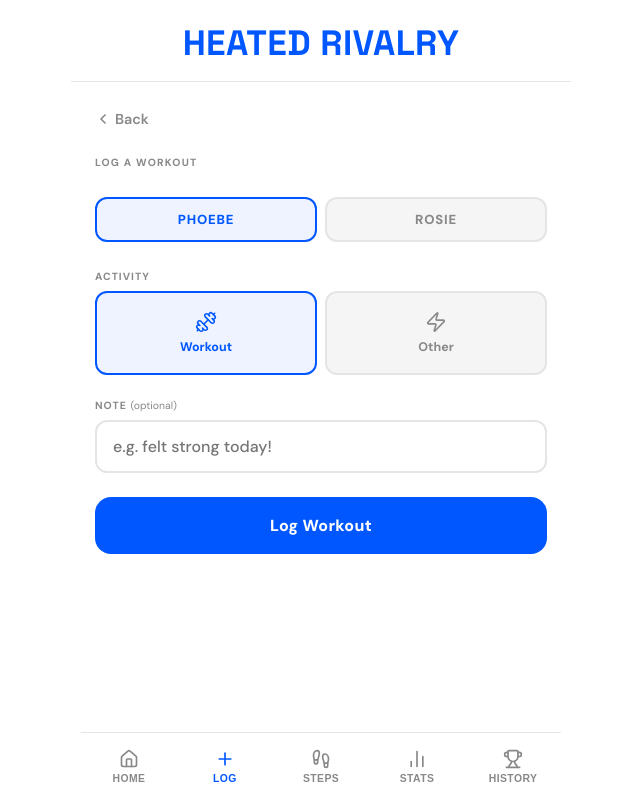
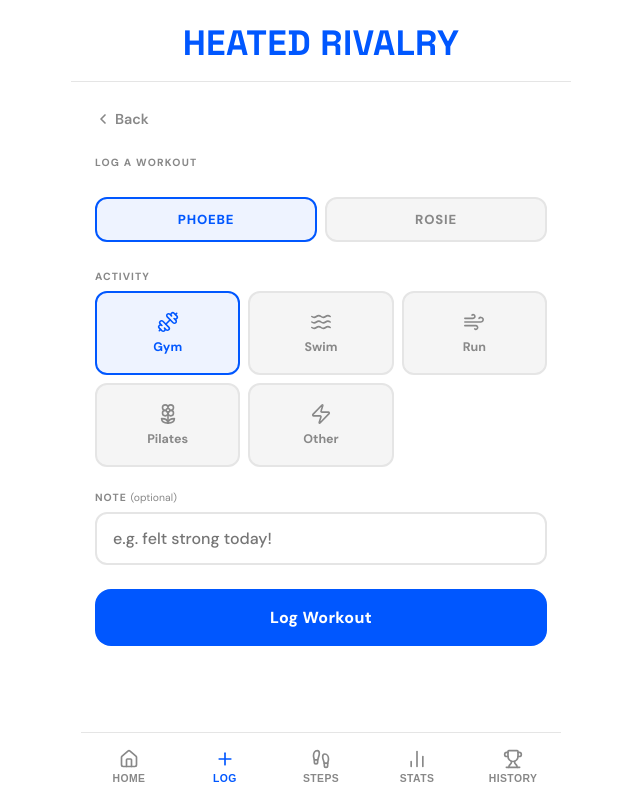
Before and after one commit to rosietee22/rick-or-snick, a React (Vite) app: page / in a window 1280 px wide. Both pictures are taken after a click on the button "LOG". Shown: the whole page, without its empty margins (319-959 px from the left). Built offline with nearby package versions, Linux system fonts and the light colour scheme; no server answers; the database is empty.

Commit message:
Replace activity types with Gym, Swim, Run, Pilates, Other

```diff
--- a/src/components/LogWorkout.jsx
+++ b/src/components/LogWorkout.jsx
@@ -1,14 +1,17 @@
 import { useState } from 'react';
-import { ChevronLeft, Dumbbell, Zap, Check } from 'lucide-react';
+import { ChevronLeft, Dumbbell, Waves, Wind, Flower2, Zap, Check } from 'lucide-react';
 
 const ACTIVITY_TYPES = [
-  { id: 'workout', Icon: Dumbbell, label: 'Workout' },
+  { id: 'gym',     Icon: Dumbbell, label: 'Gym'     },
+  { id: 'swim',    Icon: Waves,    label: 'Swim'    },
+  { id: 'run',     Icon: Wind,     label: 'Run'     },
+  { id: 'pilates', Icon: Flower2,  label: 'Pilates' },
   { id: 'other',   Icon: Zap,      label: 'Other'   },
 ];
 
 export default function LogWorkout({ persons, initialPerson, onAdd, onCancel }) {
   const [personId, setPersonId] = useState(initialPerson || persons[0].id);
-  const [type, setType] = useState('workout');
+  const [type, setType] = useState('gym');
   const [otherLabel, setOtherLabel] = useState('');
   const [note, setNote] = useState('');
   const [submitted, setSubmitted] = useState(false);
--- a/src/index.css
+++ b/src/index.css
@@ -387,7 +387,7 @@ body {
 
 .activity-grid {
   display: grid;
-  grid-template-columns: 1fr 1fr;
+  grid-template-columns: 1fr 1fr 1fr;
   gap: 8px;
 }
 
```
